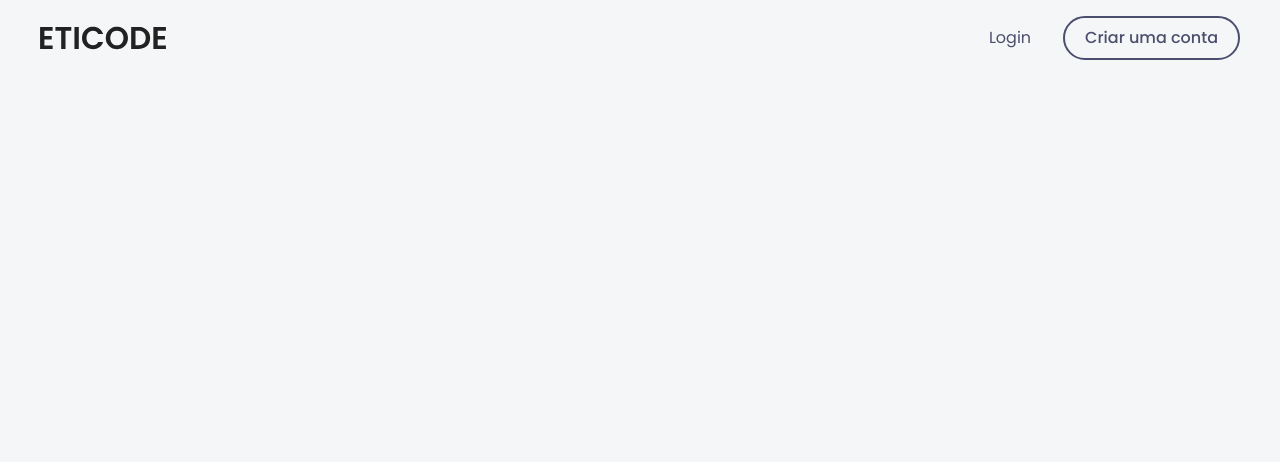
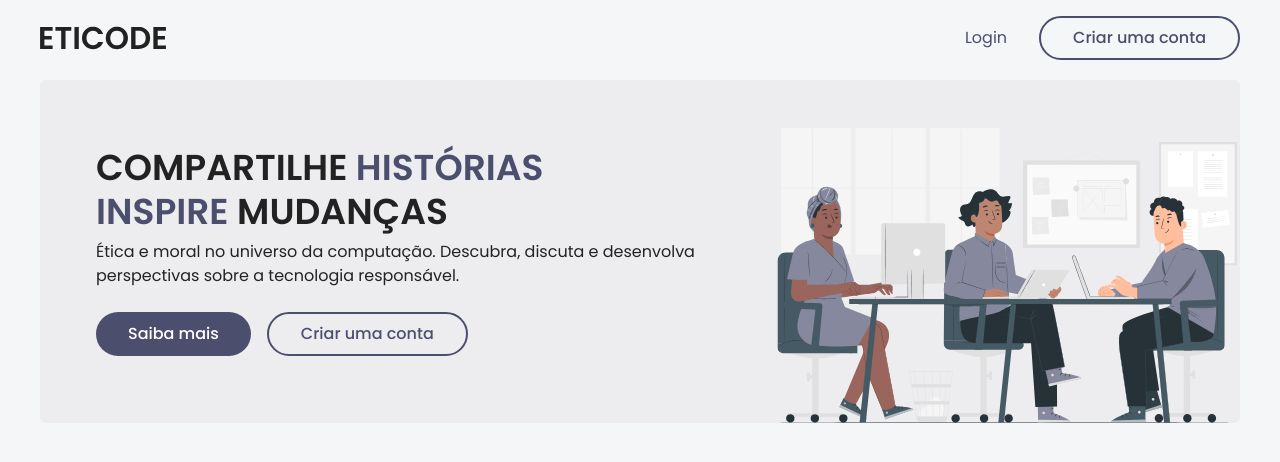
Before and after one commit to BrunoAngeloti/ETICODE, a Next.js app: page / in a window 1280 px wide. Shown: the top 462 px of the page. Built offline with nearby package versions, Linux system fonts and the light colour scheme.

Commit message:
feat: hero page

```diff
--- a/src/components/Button.tsx
+++ b/src/components/Button.tsx
@@ -12,9 +12,9 @@ export function Button({
   return (
     <button
       onClick={onPress}
-      className={`font-poppins font-medium w-full py-2 px-5 rounded-3xl transition-colors duration-300
+      className={`font-poppins font-medium max-w-none md:max-w-fit py-2 px-8 rounded-3xl transition-colors duration-300
         ${variant === "filled" ?
-          "bg-primary-500 hover:bg-primary-600 text-white " :
+          "bg-primary-500 hover:bg-primary-700 text-white " :
           "bg-transparent border-2 border-primary-500 hover:bg-primary-500 text-primary-500 hover:text-white"
         }`
       }
--- a/src/components/Header.tsx
+++ b/src/components/Header.tsx
@@ -35,7 +35,7 @@ export function Header(){
 
   const renderMobileMenu = () => {
     return (
-      <div className={`absolute ${!menuOpen ? "-top-full shadow-none" : "top-full shadow-2xl"} left-0 w-full border-t border-primary-500 py-3 px-4 z-40 transition-all duration-500 flex flex-col sm:flex-row gap-4`}>
+      <div className={`absolute ${!menuOpen ? "-top-full shadow-none" : "top-full shadow-2xl"} left-0 w-full border-t border-primary-500 py-3 px-4 z-40 transition-all duration-500 flex flex-col sm:flex-row gap-4 bg-secondary-50`}>
         <Button title="Login" onPress={() => {}} variant="outlined"/>
         <Button title="Criar uma conta" onPress={() => {}} variant="filled"/>
       </div>
--- /dev/null
+++ b/src/components/Hero.tsx
@@ -0,0 +1,28 @@
+import Image from "next/image";
+import { Button } from "./Button";
+
+export function Hero(){
+  return(
+    <div className="w-full bg-primary-50 flex items-center flex-col lg:flex-row pt-6 lg:pt-12 gap-6 font-poppins rounded-md z-10">
+      <div className="px-6 lg:px-0 lg:pl-14 pb-12 flex flex-col justify-center items-center lg:items-start text-center lg:text-left">
+        <h1 className="text-2xl sm:text-4xl font-semibold mb-1 text-grey-500">COMPARTILHE <span className="text-primary-500">HISTÓRIAS</span></h1>
+        <h1 className="text-2xl sm:text-4xl font-semibold text-grey-500"><span className="text-primary-500">INSPIRE</span> MUDANÇAS</h1>
+
+        <p className="text-grey-500 mt-2">
+          Ética e moral no universo da computação. Descubra, discuta e desenvolva perspectivas sobre a tecnologia responsável.
+        </p>
+
+        <div className="flex flex-col md:flex-row gap-4 mt-6 ">
+          <Button title="Saiba mais" onPress={() => {}} />
+          <Button title="Criar uma conta" onPress={() => {}} variant="outlined"/>
+        </div>
+      </div>
+      <Image
+        src="/heroImage.svg"
+        alt="3 pessoas sentadas em uma mesa trabalhando"
+        width={470}
+        height={300}
+      />
+    </div>
+  )
+}
--- a/src/pages/index.tsx
+++ b/src/pages/index.tsx
@@ -1,7 +1,11 @@
+import { Hero } from "@/components/Hero";
+
 export default function Home() {
   return (
-    <main>
-
+    <main className="w-full flex flex-col items-center">
+      <section className="w-full max-w-7xl px-10">
+        <Hero />
+      </section>
     </main>
   )
 }
```
Also changed, not shown: public/heroImage.svg (added).
